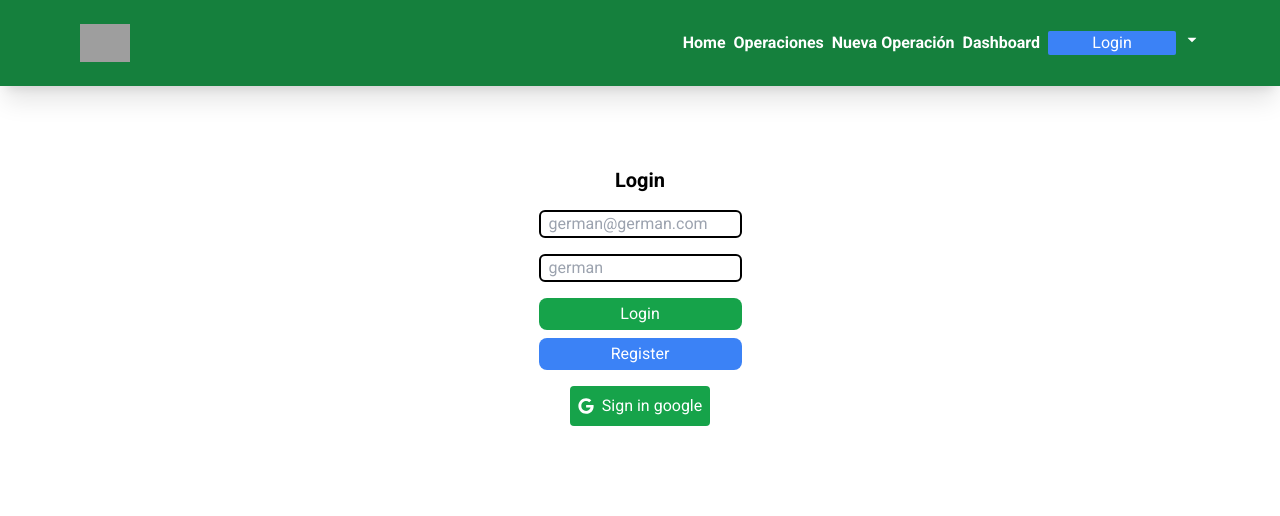
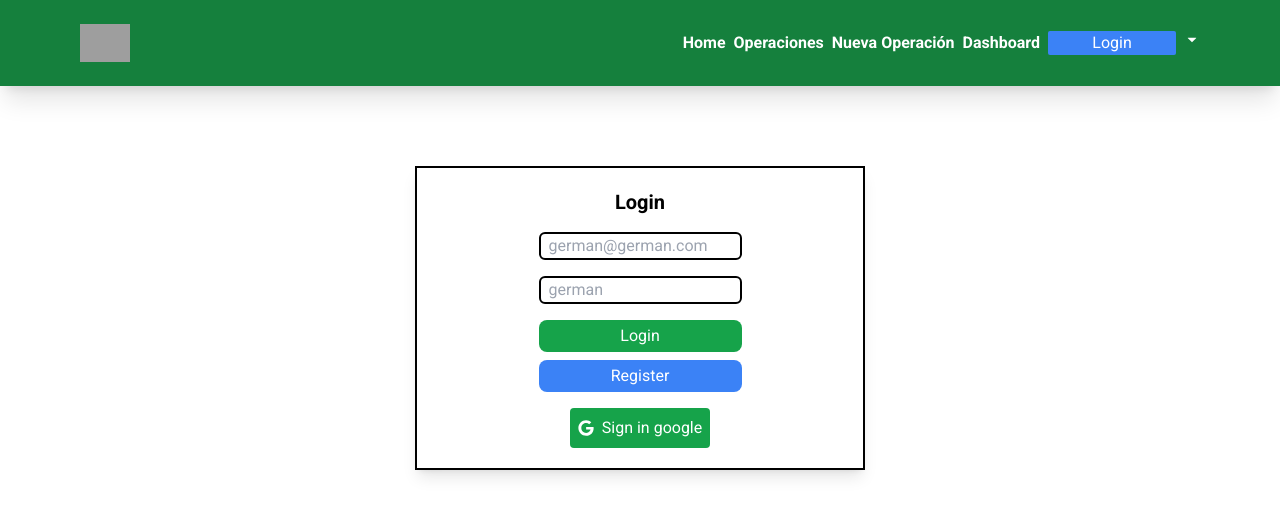
Before and after one commit to germanhyt/018_web_fiperapp-prod-001, a Next.js app: page /login in a window 1280 px wide. Shown: the top 516 px of the page. Built offline with nearby package versions, Linux system fonts and the light colour scheme; no server answers; grey boxes are pictures that could not be loaded.

Commit message:
feat: Refactor filters Operations and Login/Register

```diff
--- a/src/app/login/page.tsx
+++ b/src/app/login/page.tsx
@@ -33,7 +33,7 @@ const LoginPage = () => {
   };
 
   return (
-    <div className="flex flex-col justify-center gap-4 items-center w-full sm:min-w-[500px] mx-auto my-20">
+    <div className="flex flex-col justify-center gap-4 items-center w-4/5 sm:max-w-[450px] px-10 py-5 mx-auto my-20 border-2 border-black shadow-lg">
       <h1 className="font-bold text-xl">Login</h1>
       <form onSubmit={handleSubmit} className="flex flex-col gap-2">
         <input
--- a/src/app/register/page.tsx
+++ b/src/app/register/page.tsx
@@ -50,7 +50,7 @@ const RegisterPage = () => {
   };
 
   return (
-    <div className="flex flex-col justify-center gap-4 items-center w-full sm:min-w-[500px] mx-auto my-20">
+    <div className="flex flex-col justify-center gap-4 items-center  w-4/5 sm:max-w-[450px] px-10 py-5 mx-auto my-20 border-2 border-black shadow-lg">
       <h1 className="font-bold text-xl">Register</h1>
       <form onSubmit={handleSubmit} className="flex flex-col gap-2">
         <input
```
